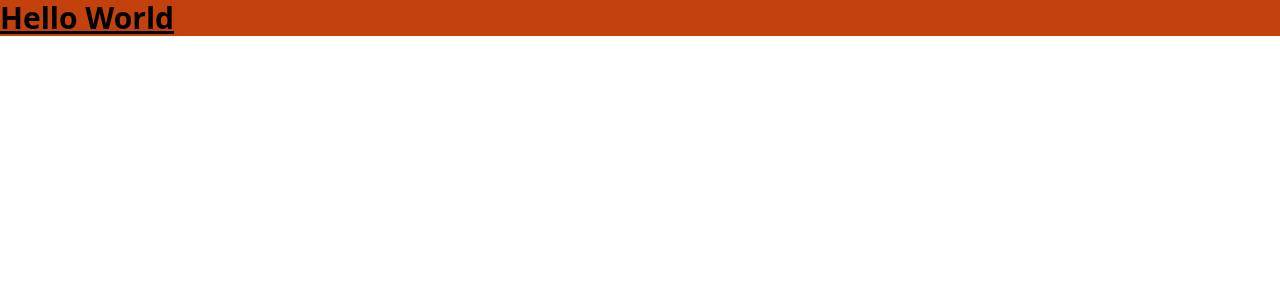
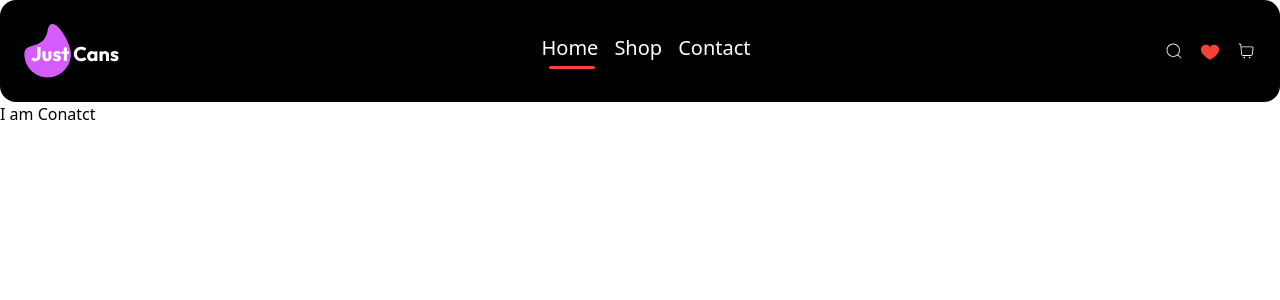
Before and after one commit to EniolaCodes/just-shoes, a React (Vite) app: page /contact in a window 1280 px wide. Shown: the top 300 px of the page. Built offline with nearby package versions, Linux system fonts and the light colour scheme.

Commit message:
create the Navbar component

```diff
--- a/package.json
+++ b/package.json
@@ -12,6 +12,7 @@
   "dependencies": {
     "react": "^18.3.1",
     "react-dom": "^18.3.1",
+    "react-icons": "^5.2.1",
     "react-router-dom": "^6.24.1"
   },
   "devDependencies": {
--- a/src/App.jsx
+++ b/src/App.jsx
@@ -1,5 +1,20 @@
+import { BrowserRouter, Routes, Route } from "react-router-dom";
+import Navbar from "./components/Navbar";
+import Home from "./Pages/Home";
+import Shop from "./Pages/Shop";
+import Contact from "./Pages/Contact";
+
 const App = () => {
-	return <h1 className="text-3xl font-bold underline bg-orange-700">Hello World</h1>;
+	return (
+		<BrowserRouter>
+			<Navbar />
+			<Routes>
+				<Route path="/" element={<Home />} />
+				<Route path="/shop" element={<Shop />} />
+				<Route path="/contact" element={<Contact />} />
+			</Routes>
+		</BrowserRouter>
+	);
 };
 
 export default App;
--- /dev/null
+++ b/src/Pages/Contact.jsx
@@ -0,0 +1,11 @@
+
+
+const Contact = () => {
+    return (
+        <div>
+            I am Conatct
+        </div>
+    );
+};
+
+export default Contact;
--- /dev/null
+++ b/src/Pages/Home.jsx
@@ -0,0 +1,11 @@
+
+
+const Home = () => {
+    return (
+        <div>
+            I am Home
+        </div>
+    );
+};
+
+export default Home;
--- /dev/null
+++ b/src/Pages/Shop.jsx
@@ -0,0 +1,5 @@
+const Shop = () => {
+	return <div>I am Shop</div>;
+};
+
+export default Shop;
--- a/src/components/Navbar.jsx
+++ b/src/components/Navbar.jsx
@@ -1,7 +1,98 @@
-
+import { useState } from "react";
+import { Link } from "react-router-dom";
+import { CiSearch, CiShoppingCart } from "react-icons/ci";
+import { FcLike } from "react-icons/fc";
+import { FaBars } from "react-icons/fa";
 
 const Navbar = () => {
-	return <div></div>;
+	const [isOpen, setIsOpen] = useState(false);
+	const [menu, setMenu] = useState("home");
+
+	const toggleMenu = () => {
+		setIsOpen(!isOpen);
+	};
+	return (
+		<nav className="bg-[#000000] p-[24px] rounded-[16px]">
+			<div className="container mx-auto flex justify-between items-center">
+				{/* logo */}
+				<img src="/src/assets/productLogo.png" alt="logo" />
+				{/* navigation links */}
+				<ul className="hidden md:flex space-x-4 text-xl">
+					<li
+						onClick={() => {
+							setMenu("home");
+						}}
+						className="text-[#ffffff]"
+					>
+						<Link to="/home">Home</Link>
+						{menu === "home" ? (
+							<hr className="underline w-[80%] h-[3px] border-none rounded-[10px] bg-[#ff4141] ml-2 mt-1" />
+						) : (
+							<></>
+						)}
+					</li>
+					<li
+						onClick={() => {
+							setMenu("shop");
+						}}
+						className="text-[#ffffff]"
+					>
+						<Link to="/shop">Shop</Link>
+						{menu === "shop" ? (
+							<hr className="underline w-[80%] h-[3px] border-none rounded-[10px] bg-[#ff4141] ml-2 mt-1" />
+						) : (
+							<></>
+						)}
+					</li>
+					<li
+						onClick={() => {
+							setMenu("contact");
+						}}
+						className="text-[#ffffff] "
+					>
+						<Link to="/contact">Contact</Link>
+						{menu === "contact" ? (
+							<hr className="underline w-[80%] h-[3px] border-none rounded-[10px] bg-[#ff4141] ml-2 mt-1" />
+						) : (
+							<></>
+						)}
+					</li>
+				</ul>
+				{/* icons */}
+				<div className="flex space-x-4 text-xl">
+					<Link to="/search" className="text-white">
+						<CiSearch />
+					</Link>
+					<Link to="/cart" className="">
+						<FcLike className="text-white" />
+					</Link>
+					<Link to="/profile" className="text-white">
+						<CiShoppingCart />
+					</Link>
+				</div>
+				{/* mobile menu button */}
+				<div className="md:hidden">
+					<button onClick={toggleMenu} className="">
+						<FaBars />
+					</button>
+				</div>
+				{/* mobile menu */}
+				{isOpen && (
+					<ul className="md:flex space-x-4 text-xl">
+						<li className="text-[#ffffff] block px-2 py-1">
+							<Link to="/home">Home</Link>
+						</li>
+						<li className="text-[#ffffff] block px-2 py-1">
+							<Link to="/shop">Shop</Link>
+						</li>
+						<li className="text-[#ffffff] block px-2 py-1">
+							<Link to="/contact">Contact</Link>
+						</li>
+					</ul>
+				)}
+			</div>
+		</nav>
+	);
 };
 
 export default Navbar;
```
Also changed, not shown: 1 other file (tests, documents, lock files or other folders).
